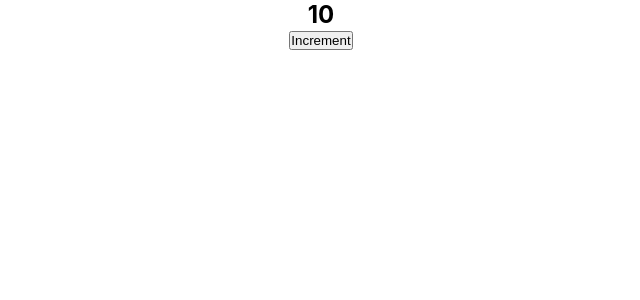
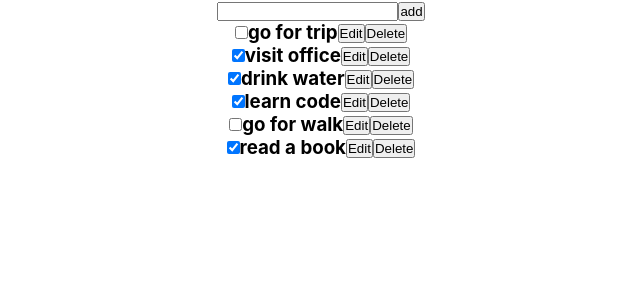
Before and after one commit to mukilathuruvan/frenzo-react, a React (Create React App) app in the folder my-app/: page / in a window 1280 px wide. Shown: the top 300 px of the page, without its empty margins (319-959 px from the left). Built offline with nearby package versions, Linux system fonts and the light colour scheme.

Commit message:
todo task with edit feature

```diff
--- a/my-app/src/App.js
+++ b/my-app/src/App.js
@@ -1,11 +1,11 @@
 import { useState } from "react";
 import "./App.css";
-import Input from "./Hooks/Input";
+import Sample from "./project/todo/Sample";
 function App() {
   const [show, setShow] = useState(true);
   return (
     <div className="App">
-      <Input />
+      <Sample />
     </div>
   );
 }
--- /dev/null
+++ b/my-app/src/project/todo/Sample.jsx
@@ -0,0 +1,71 @@
+import React, { useEffect, useState } from "react";
+import "./todo.css";
+const initial = [
+  { id: 201, title: "go for trip", done: false },
+  { id: 202, title: "visit office", done: true },
+  { id: 203, title: "drink water", done: true },
+  { id: 204, title: "learn code", done: true },
+  { id: 205, title: "go for walk", done: false },
+  { id: 206, title: "read a book", done: true },
+];
+
+const singleInitial = { id: 211, title: "", done: false };
+const Sample = () => {
+  const [list, setList] = useState(initial);
+  const [single, setSingle] = useState(singleInitial);
+  const [edit, setEdit] = useState(null);
+
+  useEffect(() => {
+    if (edit) {
+      setSingle(edit);
+    }
+  }, [edit]);
+
+  const handleAdd = () => {
+    if (edit) {
+      const result = list.map((todo) =>
+        todo.id === edit.id ? { ...single } : todo
+      );
+      setList(result);
+      setEdit(null);
+      setSingle(singleInitial);
+    } else {
+      setList([...list, single]);
+      setSingle(singleInitial);
+    }
+  };
+
+  const handleDelete = (id) => {
+    let result = list?.filter((todo) => todo.id !== id);
+    setList(result);
+  };
+  const handleEdit = (item) => {
+    setEdit(item);
+  };
+  return (
+    <div>
+      <div>
+        <input
+          type="text"
+          value={single.title}
+          onChange={(e) => setSingle({ ...single, title: e.target.value })}
+        />
+        <button onClick={handleAdd}>{edit ? "update" : "add"}</button>
+      </div>
+      <ul>
+        {list?.map((todo) => (
+          <li key={todo.id} className="flex">
+            <input type="checkbox" checked={todo.done} onChange={() => {}} />
+            <h3>{todo.title}</h3>
+            <div>
+              <button onClick={() => handleEdit(todo)}>Edit</button>
+              <button onClick={() => handleDelete(todo.id)}>Delete</button>
+            </div>
+          </li>
+        ))}
+      </ul>
+    </div>
+  );
+};
+
+export default Sample;
--- a/my-app/src/project/todo/SingleTodo.jsx
+++ b/my-app/src/project/todo/SingleTodo.jsx
@@ -2,7 +2,7 @@ import React from "react";
 
 const SingleTodo = ({ todo, deleteTodo }) => {
   return (
-    <li>
+    <li className="flex">
       <input type="checkbox" checked={todo.done} />
       <h3>{todo.title}</h3>
       <div>
--- /dev/null
+++ b/my-app/src/project/todo/todo.css
@@ -0,0 +1,5 @@
+.flex {
+  display: flex;
+  align-items: center;
+  justify-content: center;
+}
```
Also changed, not shown: my-app/src/project/todo/TodoContainer.jsx (added, +29 -0 lines).
